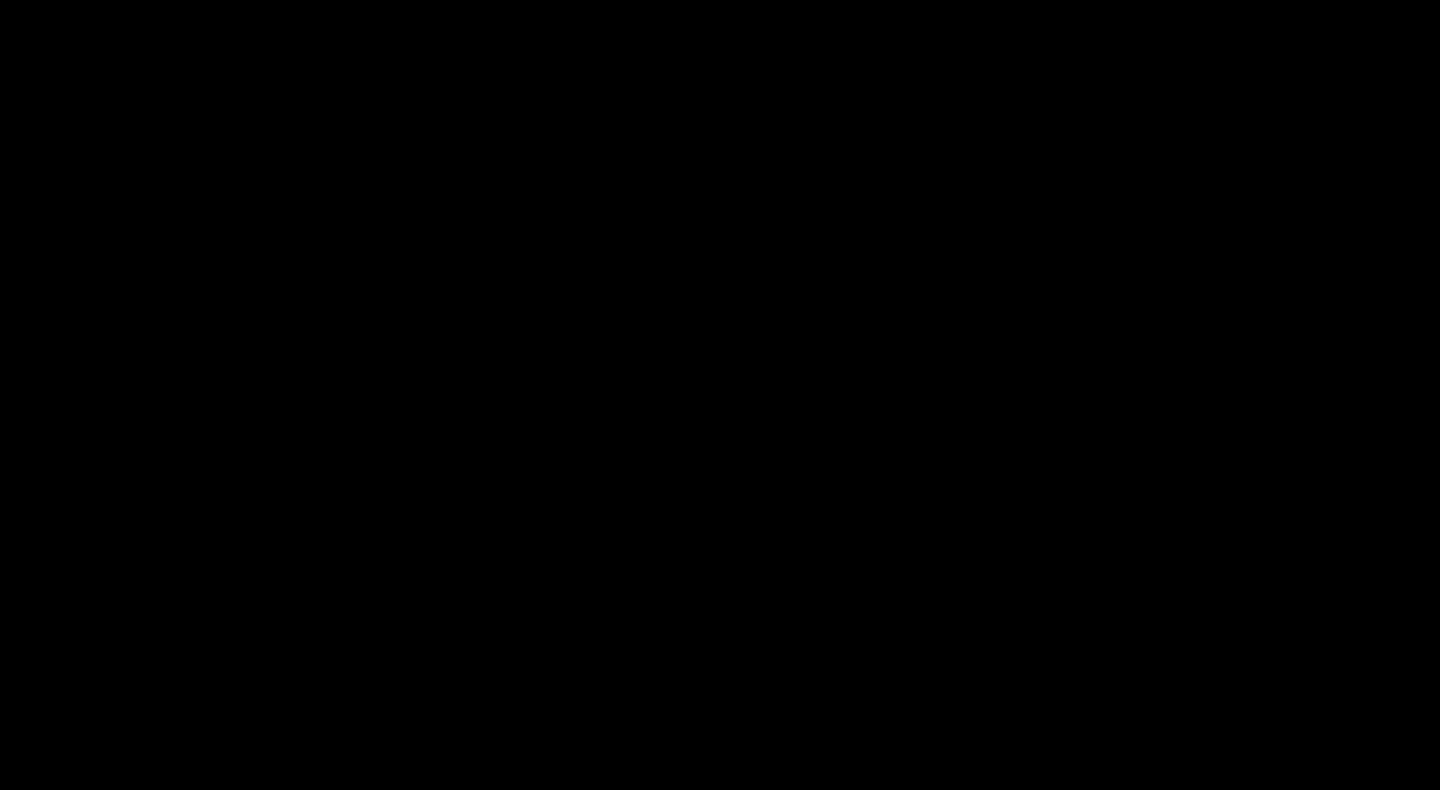
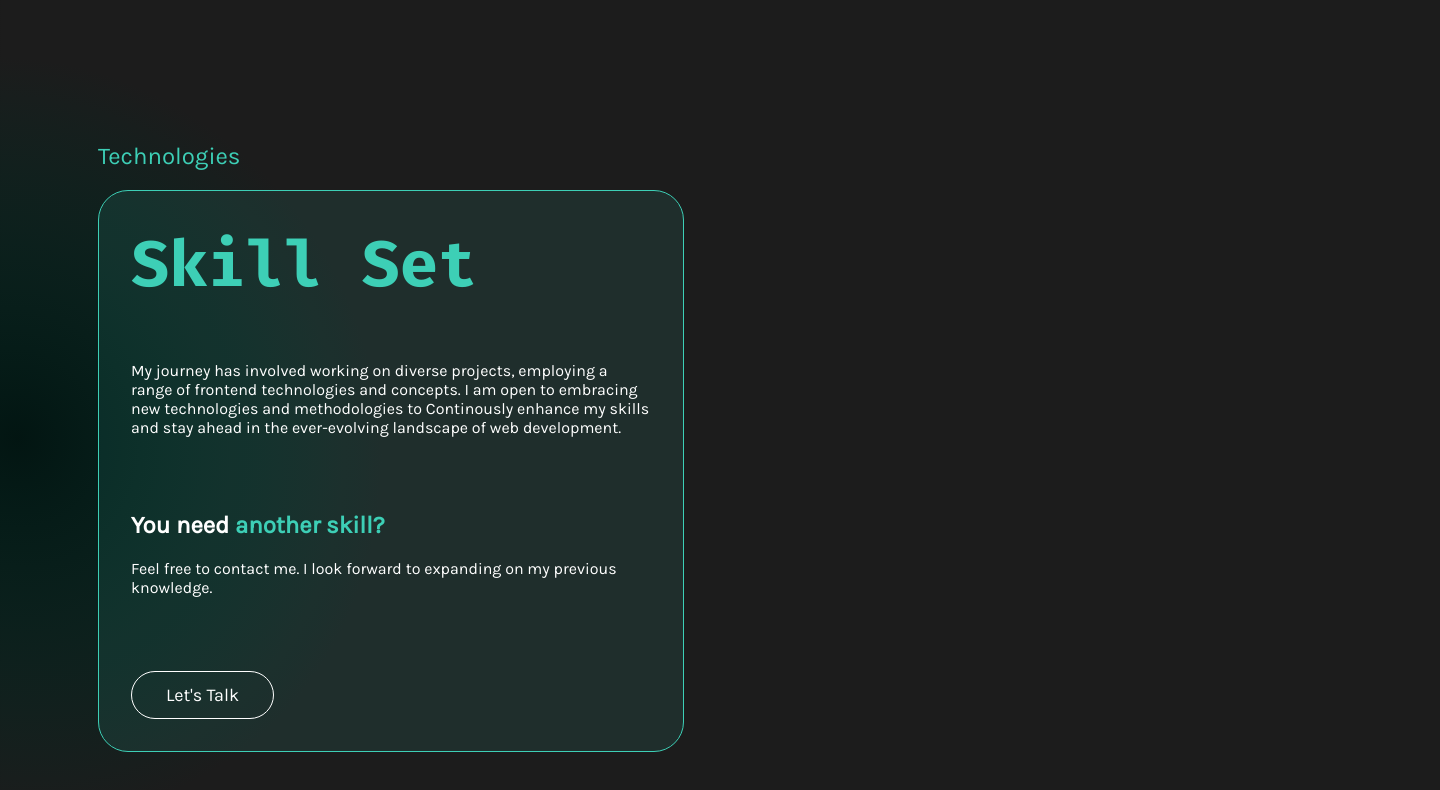
Before and after one commit to CenkKorkmaz92/portfolio, an Angular app: page / in a window 1280 px wide. Shown: the part 1754-2544 px from the top of the page, 1440 px wide, since content can reach past the window. Before the commit the page ends 1752 px from the top, so only its background shows below. Built offline with nearby package versions, Linux system fonts and the light colour scheme.

Commit message:
finished about me section added bg to prifle pictue and scss, finished left side of skill set

```diff
--- a/src/app/about/about.component.html
+++ b/src/app/about/about.component.html
@@ -1,22 +1,27 @@
 <div class="about-section">
 
     <div class="about-me">
-        <div><img class="profile-picture" src="../../assets/img/me.jpg" alt=""></div>
+        <div class="profile-picture-container" (mouseover)="showBackground()">
+            <img id="profile-bg" class="profile-picture-bg" src="../../assets/img/me_background.svg" alt="Background">
+            <img class="profile-picture" src="../../assets/img/me.jpg" alt="Profile Picture">
+        </div>
+
         <div class="who-i-am-section">
             <div class="who-i-am"><span>Who I Am</span></div>
             <div class="about-me-description">
                 <span class="headline-about-me">About me</span>
                 <div>
                     <span>
-                        Hi, I’m a german speaking Frontend Developer based in Sulzbach an der Murr. Motivated by the limitless
+                        Hi, I’m a german speaking Frontend Developer based in Sulzbach an der Murr. Motivated by the
+                        limitless
                         opportunities within IT, I am excited about crafting visually captivating and intuitive websites
                         and applications.
                     </span>
                 </div>
                 <div class="icons-with-text-main-container">
                     <div class="icons-with-text-container"><img src="../../assets/img/icons/location_icon.svg"
-                            alt=""><span>Flexible in terms of working
-                            environments, I can work effectively both on-site in Munich and remotely.</span>
+                            alt=""><span>Highly focused in terms of working, I can work effectively remote and on
+                            site.</span>
                     </div>
                     <div class="icons-with-text-container"><img src="../../assets/img/icons/head_icon.svg"
                             alt=""><span>I am open-minded and always
--- a/src/app/about/about.component.scss
+++ b/src/app/about/about.component.scss
@@ -9,9 +9,10 @@
     .about-me {
         display: flex;
         justify-content: space-between;
-        width: 1232.35px;
+        width: 1274px;
         height: 708px;
         padding-top: 144px;
+        padding-right: 51px;
     }
 
     .who-i-am {
@@ -31,15 +32,40 @@
         color: rgba(61, 207, 182, 1);
     }
 
+    .profile-picture-container {
+        display: grid;
+        width: 620px;
+        height: 620px;
+        position: relative;
+    }
+
+    .profile-picture-bg {
+        grid-area: 1 / 1;
+        width: 568px;
+        height: 568px;
+        padding-top: 46px;
+        display: none;
+    }
+
     .profile-picture {
+        grid-area: 1 / 1;
         width: 568px;
         height: 568px;
         border-radius: 30px;
+        justify-self: end;
+        align-self: start;
+    }
+
+    .profile-picture-container:hover .profile-picture-bg,
+    .profile-picture-bg.visible {
+        display: block;
     }
 
     .about-me-description {
         display: flex;
+        justify-content: space-between;
         flex-direction: column;
+        height: 568px;
         border: 1px solid rgba(61, 207, 182, 1);
         background-color: rgba(61, 207, 182, 0.1);
         border-radius: 30px;
--- a/src/app/about/about.component.ts
+++ b/src/app/about/about.component.ts
@@ -1,6 +1,5 @@
 import { CommonModule } from '@angular/common';
 import { Component } from '@angular/core';
-
 
 @Component({
   selector: 'app-about',
@@ -9,4 +8,12 @@
   templateUrl: './about.component.html',
   styleUrls: ['./about.component.scss']
 })
-export class AboutComponent { }
+export class AboutComponent {
+
+  showBackground() {
+    const bg = document.getElementById('profile-bg');
+    if (bg) {
+      bg.classList.add('visible');
+    }
+  }
+}
--- a/src/app/app.component.html
+++ b/src/app/app.component.html
@@ -1,2 +1,3 @@
 <app-hero></app-hero>
 <app-about></app-about>
+<app-skills></app-skills>
--- a/src/app/app.component.ts
+++ b/src/app/app.component.ts
@@ -2,11 +2,12 @@
 import { CommonModule } from '@angular/common';
 import { HeroComponent } from './hero/hero.component';
 import { AboutComponent } from './about/about.component';
+import { SkillsComponent } from './skills/skills.component';
 
 @Component({
   selector: 'app-root',
   standalone: true,
-  imports: [CommonModule, HeroComponent, AboutComponent],
+  imports: [CommonModule, HeroComponent, AboutComponent, SkillsComponent],
   templateUrl: './app.component.html',
   styleUrls: ['./app.component.scss']
 })
--- a/src/app/app.routes.ts
+++ b/src/app/app.routes.ts
@@ -1,10 +1,12 @@
 import { Routes } from '@angular/router';
 import { HeroComponent } from './hero/hero.component';
 import { AboutComponent } from './about/about.component';
+import { SkillsComponent } from './skills/skills.component';
 
 
 export const routes: Routes = [
   { path: '', component: HeroComponent },       // Default route
   { path: 'about', component: AboutComponent }, // Route for AboutComponent
+  { path: 'skills', component: SkillsComponent }, // Route for SkillsComponent
   { path: '**', redirectTo: '' }                // Wildcard route for undefined paths
 ];
--- /dev/null
+++ b/src/app/skills/skills.component.html
@@ -0,0 +1,24 @@
+<div class="skills-section">
+    <div class="self-summary-section">
+        <div class="technologies"><span>Technologies</span></div>
+        <div class="skill-set-description">
+            <span class="headline-skill-set">Skill Set</span>
+
+                <span>
+                    My journey has involved working on diverse projects, employing a range of frontend technologies
+                    and concepts. I am open to embracing new technologies and methodologies to Continously enhance my
+                    skills and stay ahead in the ever-evolving landscape of web development.
+                </span>
+                <div>
+                    <h2>You need <span class="subline-another-skill">another skill?</span></h2>
+                    <span>Feel free to contact me. I look forward to expanding on my previous knowledge.</span>
+                </div>
+                <div class="buttons">
+                    <button class="btn-secondary" routerLink="/contact">
+                        <span>Let's Talk</span>
+                    </button>
+                </div>
+        </div>
+    </div>
+    <div class="skill-set"></div>
+</div>
--- /dev/null
+++ b/src/app/skills/skills.component.scss
@@ -0,0 +1,122 @@
+.skills-section {
+    width: 100%;
+    height: 695px;
+    background-image: url('../../assets/img/backgrounds/bg-skills.svg');
+    background-size: cover;
+    background-repeat: no-repeat;
+    background-position: center;
+    padding-top: 144px;
+}
+
+.skill-set-description {
+    display: flex;
+    justify-content: space-between;
+    flex-direction: column;
+    height: 568px;
+    width: 520px;
+    border: 1px solid rgba(61, 207, 182, 1);
+    background-color: rgba(61, 207, 182, 0.1);
+    border-radius: 30px;
+    padding: 32px;
+    gap: 40px;
+    color: white;
+    font-family: 'Karla', sans-serif;
+}
+
+.headline-skill-set {
+    font-size: 64px;
+    font-weight: 700;
+    font-family: 'Fira Code', sans-serif;
+    color: rgba(61, 207, 182, 1);
+}
+
+.technologies {
+    font-family: 'Karla', sans-serif;
+    font-weight: 500;
+    font-size: 24px;
+    line-height: 28.06px;
+    color: rgba(61, 207, 182, 1);
+}
+
+.self-summary-section {
+    display: flex;
+    flex-direction: column;
+    width: 568px;
+    height: 610px;
+    gap: 20px;
+    color: rgba(61, 207, 182, 1);
+    padding-left: 98px;
+}
+
+.subline-another-skill {
+    color: rgba(61, 207, 182, 1);
+}
+
+.buttons {
+    margin-top: 20px;
+    display: flex;
+    gap: 48px;
+
+    .btn-secondary {
+        width: 143px;
+        background: transparent;
+        border: 1px solid white;
+        color: white;
+        cursor: pointer;
+        height: 48px;
+        border-radius: 100px;
+        font-family: 'Karla', sans-serif;
+        font-weight: 400;
+        font-size: 18px;
+        line-height: 48px;
+        text-align: center;
+        transition: background-color 0.3s ease, border-color 0.3s ease, color 0.3s ease;
+        overflow: hidden;
+        position: relative;
+    }
+
+    .btn-secondary:hover {
+        border-color: rgba(61, 207, 182, 1);
+        color: rgba(61, 207, 182, 1);
+    }
+
+    .btn-secondary span {
+        display: inline-block;
+        white-space: nowrap;
+        position: absolute;
+        top: 50%;
+        left: 50%;
+        transform: translate(-50%, -50%) translateX(0);
+        transition: transform 0.3s ease;
+    }
+
+    .btn-secondary:hover span {
+        animation: scrollLoop 3s linear infinite;
+    }
+
+    @keyframes scrollLoop {
+        0% {
+            transform: translate(-50%, -50%) translateX(0);
+            visibility: visible;
+        }
+
+        49% {
+            transform: translate(-50%, -50%) translateX(-130%);
+            visibility: hidden;
+        }
+
+        50% {
+            transform: translate(-50%, -50%) translateX(130%);
+            visibility: hidden;
+        }
+
+        51% {
+            visibility: visible;
+        }
+
+        100% {
+            transform: translate(-50%, -50%) translateX(0);
+            visibility: visible;
+        }
+    }
+}
--- a/src/styles.scss
+++ b/src/styles.scss
@@ -21,6 +21,7 @@
 
 html,
 body {
+    width: 1440px;
     margin: 0;
     background-color: black;
 }
```
Also changed, not shown: src/app/skills/skills.component.ts (added, +13 -0 lines), src/assets/img/backgrounds/bg-skills.svg (added), src/assets/img/me_background.svg (added).
